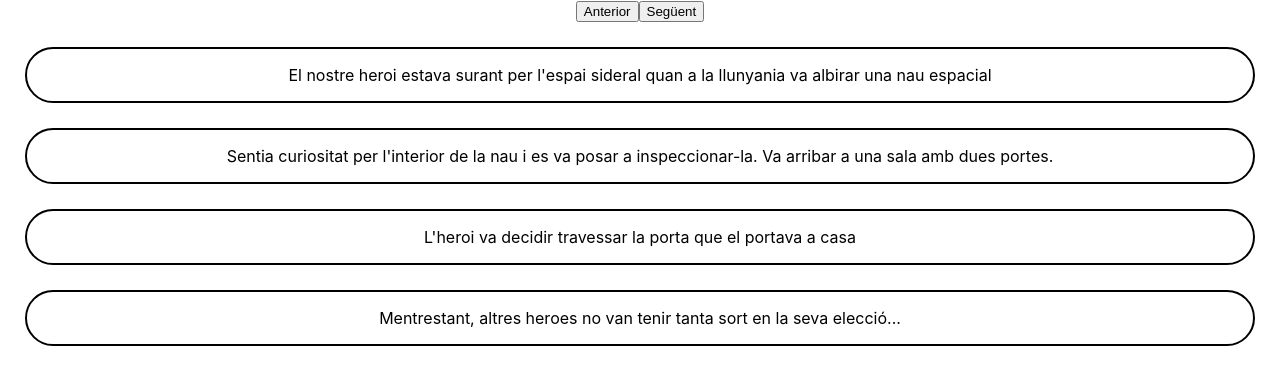
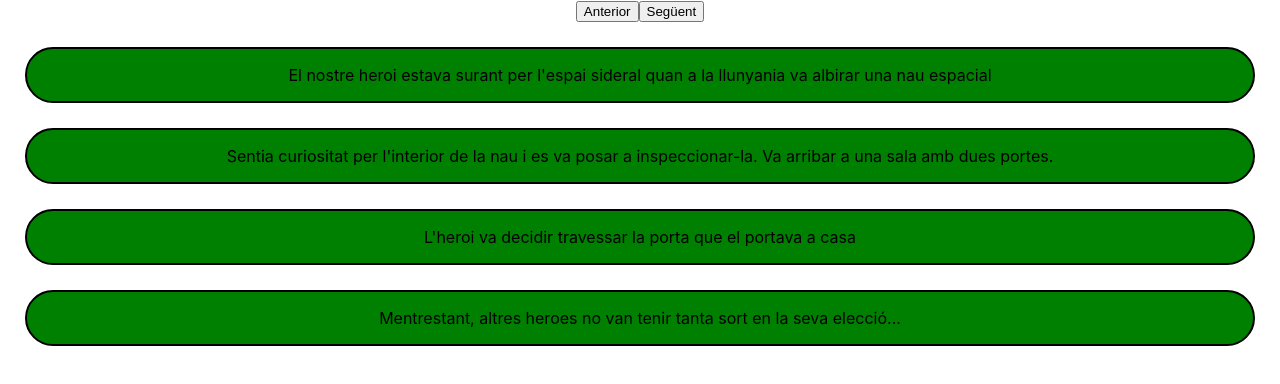
Before and after one commit to nuriagrinyo/sprint6, a React (Create React App) app: page / in a window 1280 px wide. Shown: the top 384 px of the page. Built offline with nearby package versions, Linux system fonts and the light colour scheme.

Commit message:
ex4 13:30

```diff
--- a/src/App.js
+++ b/src/App.js
@@ -3,9 +3,9 @@ import './App.css';
 
 import React, {useState} from 'react';
 
-import { Escena } from './components/escena/escena';
+
 import { BotoSeguent, BotoAnterior } from './components/boto/boto';
-import { iterarEscenes } from './escenesGrup';
+import { IterarEscenes } from './escenesGrup';
 
 
 
@@ -34,7 +34,7 @@ function App() {
 
 
 
-      {iterarEscenes()}
+      {IterarEscenes()}
 
 
 
--- a/src/components/boto/boto.js
+++ b/src/components/boto/boto.js
@@ -1,7 +1,12 @@
 import React from "react";
+import styled from "styled-components";
+import { EscenaStyled } from "../escena/escena.styled";
 
 
 const dirhola = () => console.log('hola');
+
+
+
 
 
 
--- a/src/components/escena/escena.js
+++ b/src/components/escena/escena.js
@@ -1,11 +1,26 @@
 //importar react
 import React from "react";
-import styled from "styled-components";
+
 import { EscenaStyled } from "./escena.styled";
 
 
 
 
-export const Escena = (props) => <EscenaStyled>
+
+
+
+export const Escena = (props) => <div>
+
+
+
+
+    <EscenaStyled color
+    >
+
     {props.frase}
-</EscenaStyled>
+
+
+    </EscenaStyled>
+
+
+</div>
--- a/src/components/escena/escena.styled.js
+++ b/src/components/escena/escena.styled.js
@@ -9,5 +9,6 @@ export const EscenaStyled = styled.div`
     border: 2px solid black;
     border-radius: 40px;
     margin: 25px;
+    background-color: ${({ color}) => color ? 'green' : 'red'};
 
 `;
--- a/src/escenesGrup.js
+++ b/src/escenesGrup.js
@@ -1,10 +1,12 @@
 import react from "react";
 import { Escena } from "./components/escena/escena";
+import { useRef } from "react";
+
 
 //importar arxiu json que conté les dades
 import Dades from './dades.json';
 
-export function iterarEscenes() {
+export function IterarEscenes() {
 
 //iterar l'array de les dades
 const escenes = Dades.map((item) => {
@@ -14,10 +16,20 @@ const escenes = Dades.map((item) => {
   });
 
 
+
+
+
+
+
+
     return <div>
+
+
     <Escena
-      frase = {escenes[0]}
-      />
+    frase = {escenes[0]}
+
+
+    />
 
     <Escena
       frase = {escenes[1]}
@@ -32,6 +44,7 @@ const escenes = Dades.map((item) => {
       />
 
 
+
     </div>
 
 }
```
